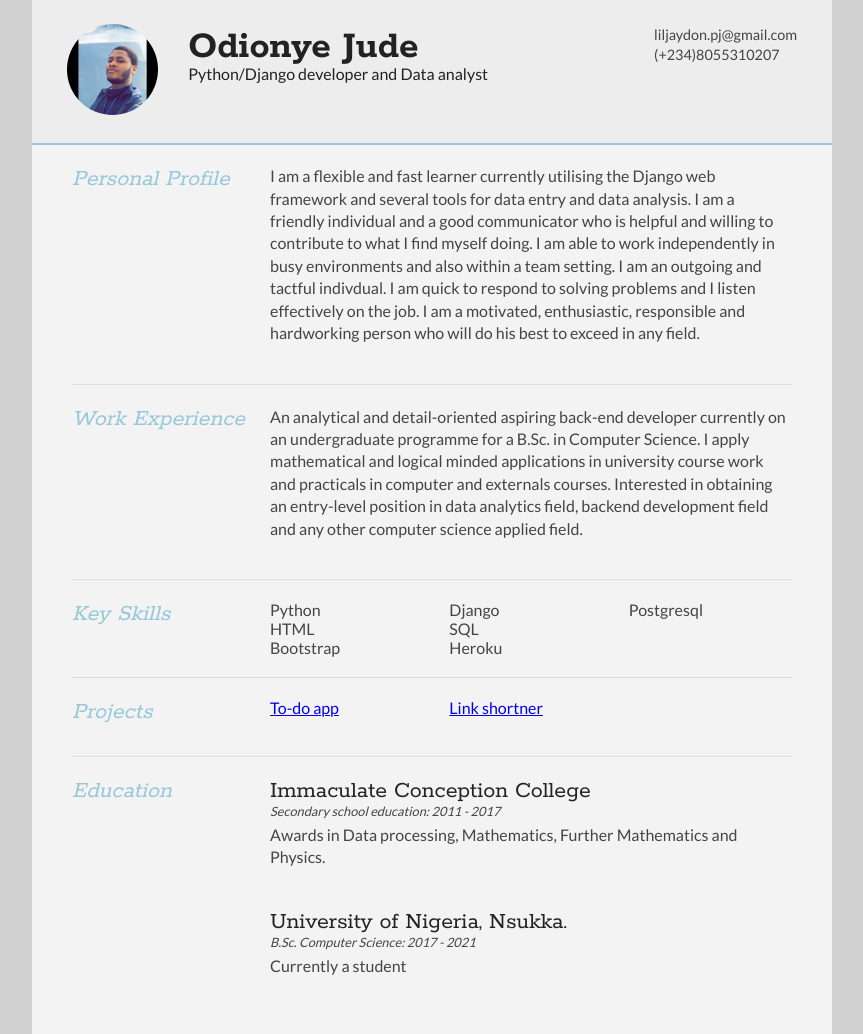
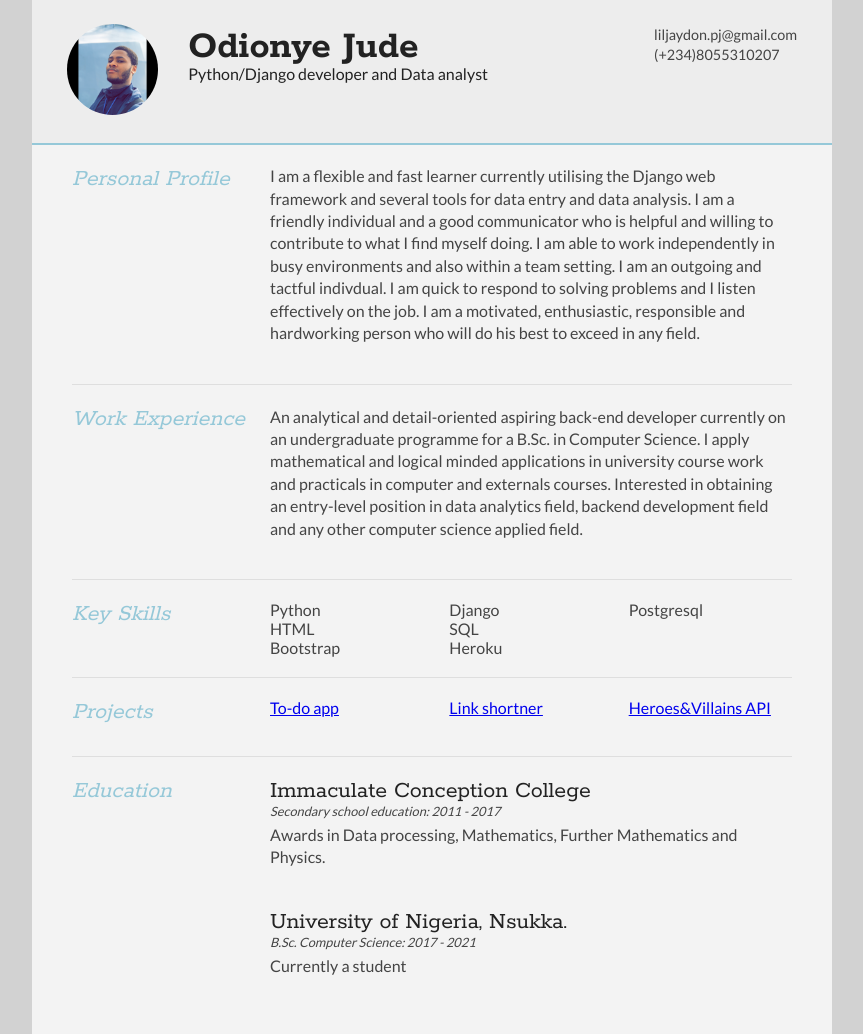
Before and after one commit to jayjaychukwu/portfolio, a Django app: page / in a window 1280 px wide. Shown: the part 31-1065 px from the top of the page, without its empty margins (208-1071 px from the left). Run offline with Django 3.2, Linux system fonts and the light colour scheme.

Commit message:
added a project

```diff
--- a/resumesite/templates/home.html
+++ b/resumesite/templates/home.html
@@ -98,6 +98,7 @@
 				<ul class="keySkills">
 					<li><a href="http://jjtodoapp.herokuapp.com" target="_blank" rel="noopener">To-do app</a></li>
 					<li><a href="http://jurls.herokuapp.com/" target="_blank" rel="noopener">Link shortner</a></li>
+					<li><a href="https://jayheroapi.herokuapp.com/" target="_blank" rel="noopener">Heroes&Villains API</a></li>
 				</ul>
 			</div>
 			<div class="clear"></div>
```
